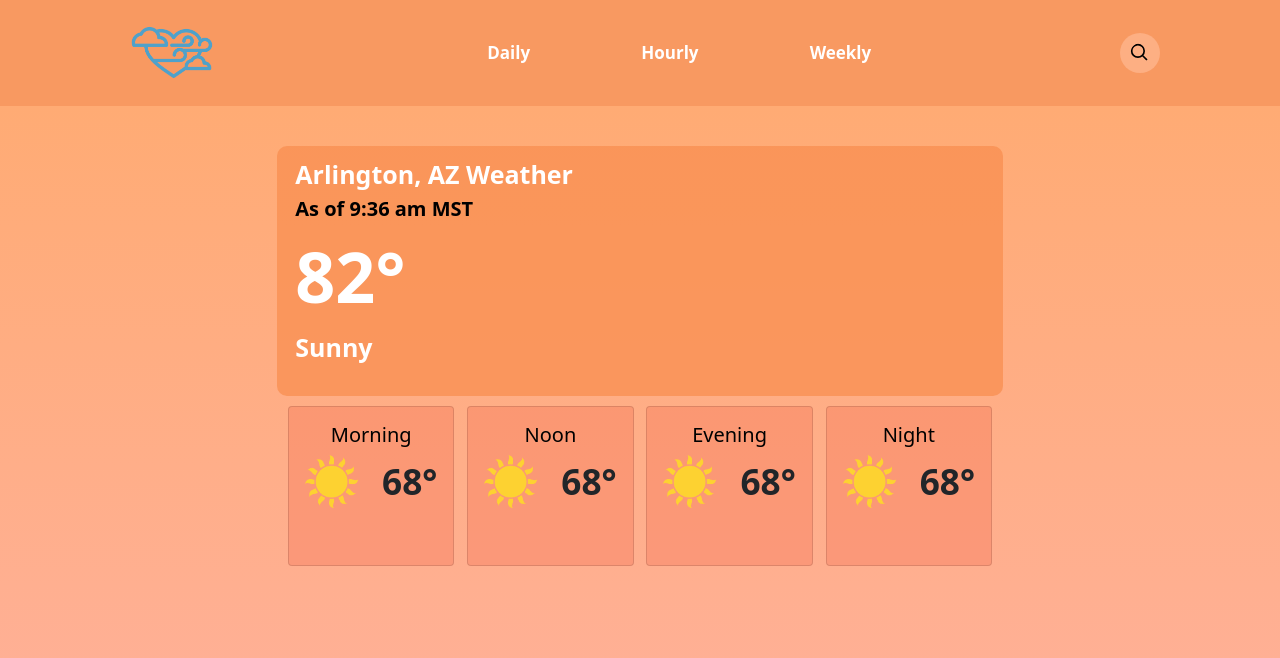
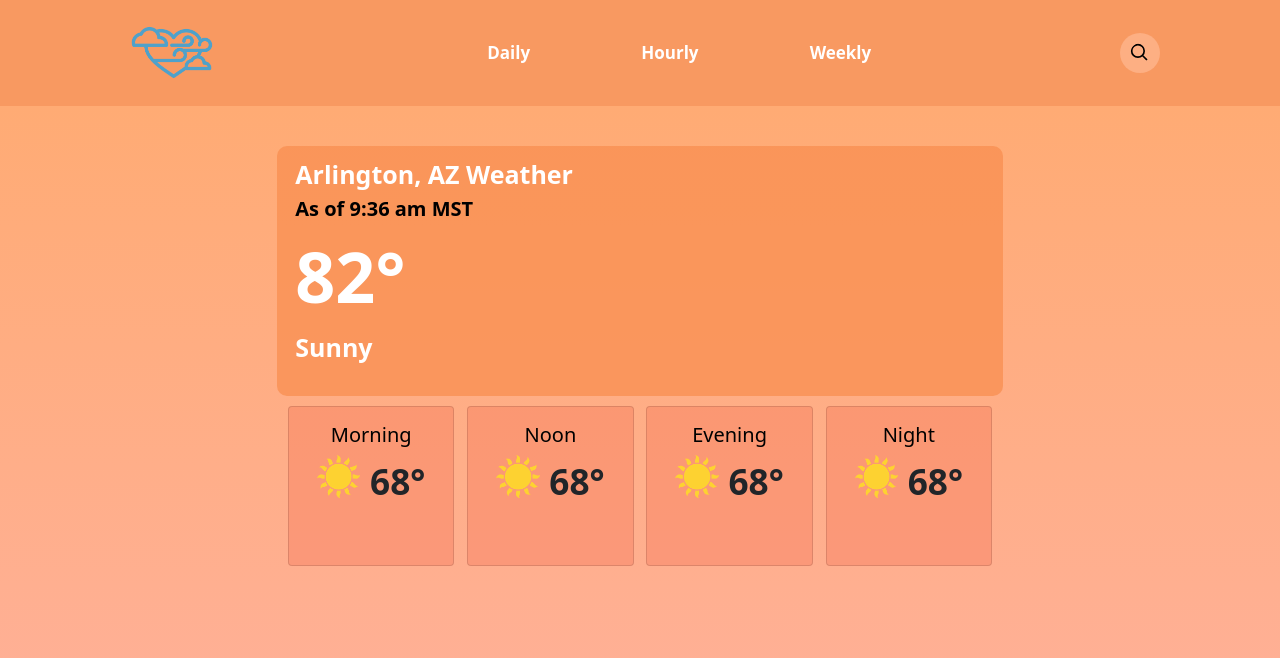
Before and after one commit to kevin-volkel/capstone-project, a React (Create React App) app: page / in a window 1280 px wide. Shown: the top 658 px of the page. Built offline with nearby package versions, Linux system fonts and the light colour scheme.

Commit message:
added navbar functionality

```diff
--- a/src/App.jsx
+++ b/src/App.jsx
@@ -7,12 +7,12 @@ const App = () => {
 
   const times = ['morning', 'noon', 'evening', 'night']
 
-  const [active, setActive] = useState('daily')
+  const [active, setActive] = useState('Daily')
 
   return (
     <>
-      <NavBar />
-      <Background active = {active} data = {times} />
+      <NavBar setActive = {(val) => {setActive(val)}}/>
+      <Background active = {active} data = {times}/>
     </>
   );
 };
--- a/src/components/Background.jsx
+++ b/src/components/Background.jsx
@@ -5,9 +5,9 @@ const Background = ({ active, data }) => {
   return (
     <>
       <div className="background">
-        {(active === "daily") && <><Daily/><Slider objects = {data}/></>}
-        {/* <Hourly/> */}
-        {/* <Weekly/> */}
+        {(active === "Daily") && <><Daily/><Slider objects = {data}/></>}
+        {/* {(active === "Hourly") && <><Hourly/><Slider objects = {data}/>} */}
+        {/* {(active === "Weekly") && <><Weekly/><Slider objects = {data}/>} */}
       </div>
     </>
   );
--- a/src/components/Navbar.jsx
+++ b/src/components/Navbar.jsx
@@ -10,7 +10,7 @@ import { GrSearch } from "react-icons/gr";
 // import Ad from "./components/Ad";
 import Faker from "faker";
 
-const NavBar = () => {
+const NavBar = ({ setActive }) => {
   return (
     <>
       <Navbar
@@ -36,7 +36,7 @@ const NavBar = () => {
         </div> */}
         <Nav style = {{width:'400px'}} d-flex className = 'justify-content-between'>
         {DataNames.map((obj, i) => (
-            <Nav.Link key={i} className = 'nav-item' style={{ color: "white", fontWeight: "bold",fontSize:'17px'}}>
+            <Nav.Link key={i} className = 'nav-item' style={{ color: "white", fontWeight: "bold",fontSize:'17px'}} onClick = {() => {setActive(obj.name)}}>
               {obj.name}
             </Nav.Link>
           ))}
--- a/src/components/Slider.jsx
+++ b/src/components/Slider.jsx
@@ -8,7 +8,7 @@ const Slider = ({ objects }) => {
         {objects.map( (item, i) =>(
             <div className="slider-card" key={i}>
             {console.log(`he`)}
-                <Card className = 'lg-4'>
+                <Card className = 'lg-4 sm-6 container-fluid'>
                     <Card.Body>
                         <Card.Title>{item}</Card.Title>
                         <Card.Text> <img src={sun} alt="placeholder" /> 68°</Card.Text>
```
